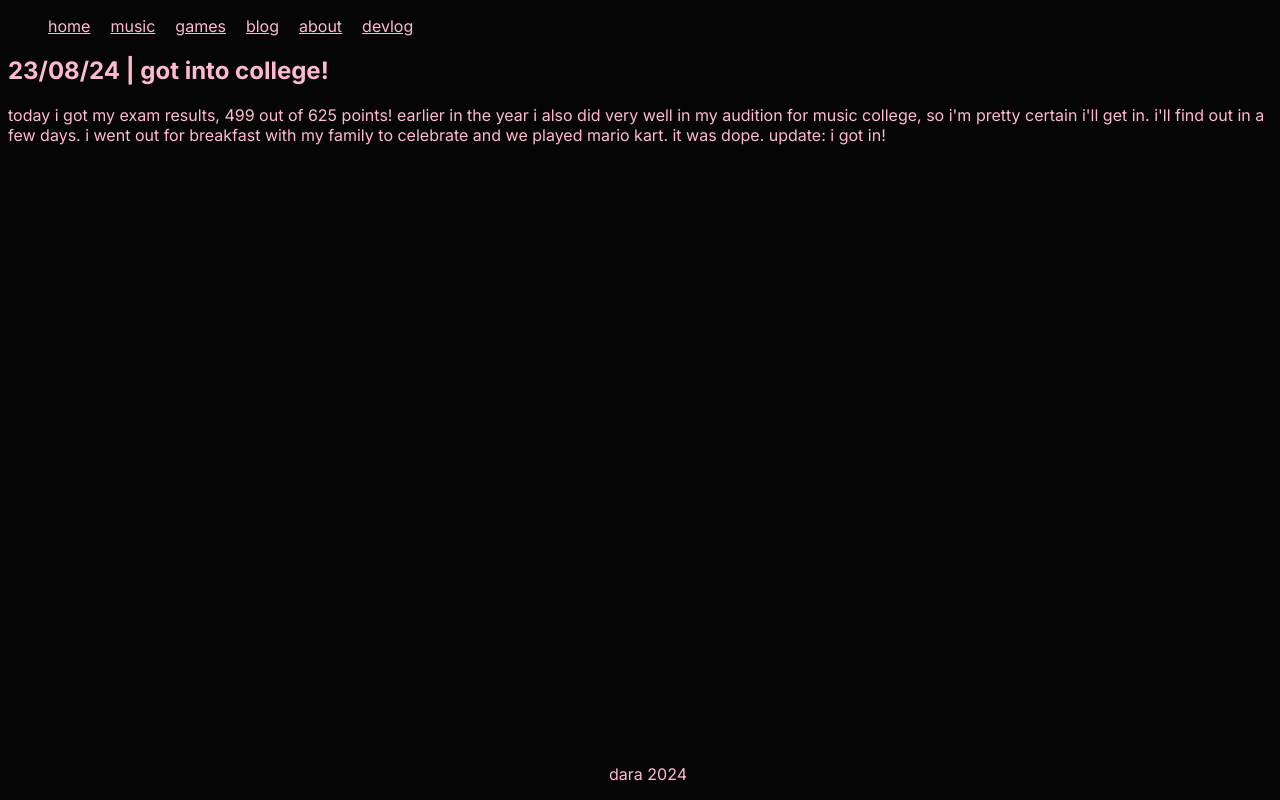
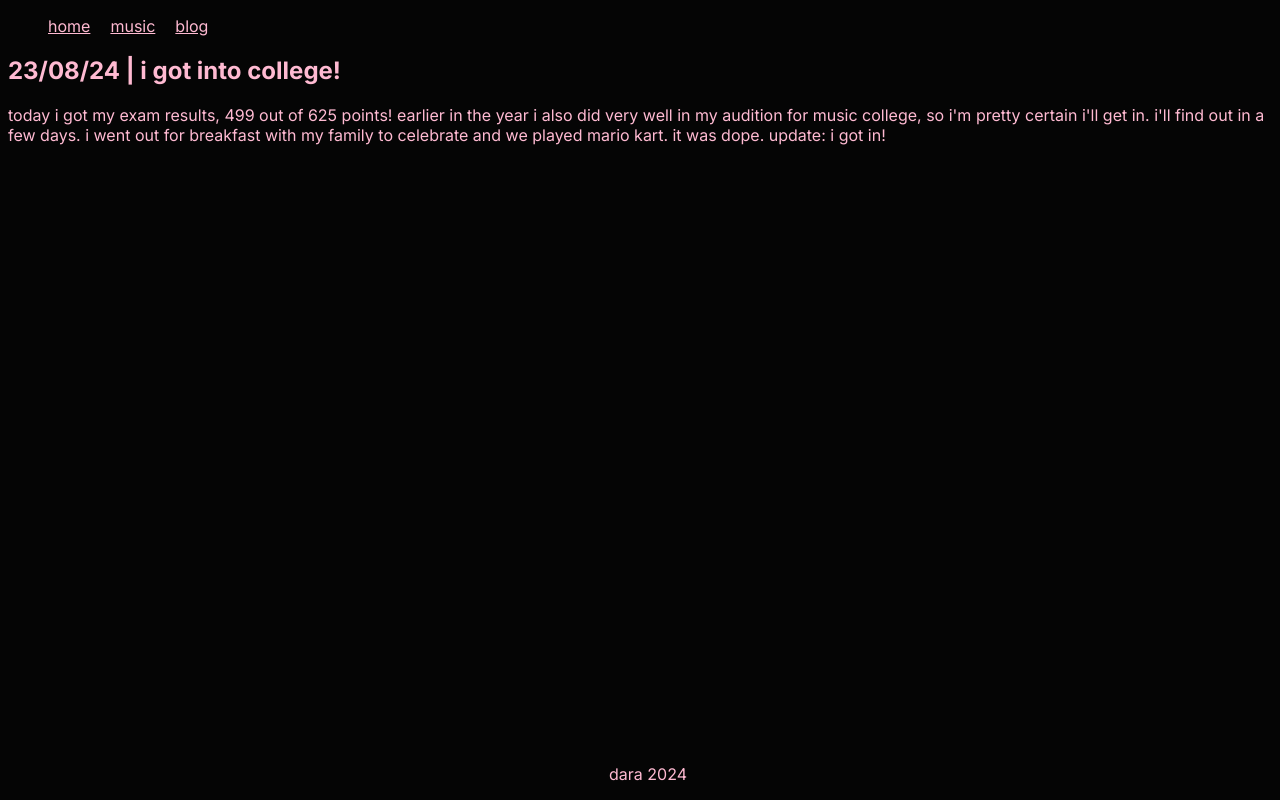
Before and after one commit to darahatestheinternet/dara-s-site, a plain HTML site: page blog.html in a window 1280 px wide. Drawn offline with Linux system fonts and the light colour scheme.

Commit message:
Add files via upload

```diff
--- a/blog.html
+++ b/blog.html
@@ -3,10 +3,10 @@
 	<head>
 		<!-- meta tags -->
 		<title>dara's site</title>
-		<link rel="icon" type="image/png" href="assets/images/icon.png">
+		<link rel="icon" type="image/png" href="./assets/images/icon.png">
 		<meta name="description" content="dara's website">
 		<meta name="viewport" content="width=device-width, initial scale=1.0">
-		<link rel="stylesheet" type="text/css" href="assets/css/main.css">
+		<link rel="stylesheet" type="text/css" href="./assets/css/main.css">
 		<meta charset="UTF-8">
 	</head>
 	<body>
@@ -16,16 +16,13 @@
 				<ul>
 					<li><a href="./index.html">home</a></li>
 					<li><a href="./index.html">music</a></li>
-					<li><a href="./index.html">games</a></li>
-					<li><a href="./index.html">blog</a></li>
-					<li><a href="./index.html">about</a></li>
-					<li><a href="./index.html">devlog</a></li>
+					<li><a href="./blog.html">blog</a></li>
 				</ul>
 			</nav>
 		</header>
 		<main>
 			<section>
-				<h1>23/08/24 | got into college!</h1>
+				<h1>23/08/24 | i got into college!</h1>
 				<p>today i got my exam results, 499 out of 625 points! earlier in the year i also did very well in my audition for music college, so i'm pretty certain i'll get in. i'll find out in a few days. i went out for breakfast with my family to celebrate and we played mario kart. it was dope. update: i got in!</p>
 			</section>
 		</main>
```
